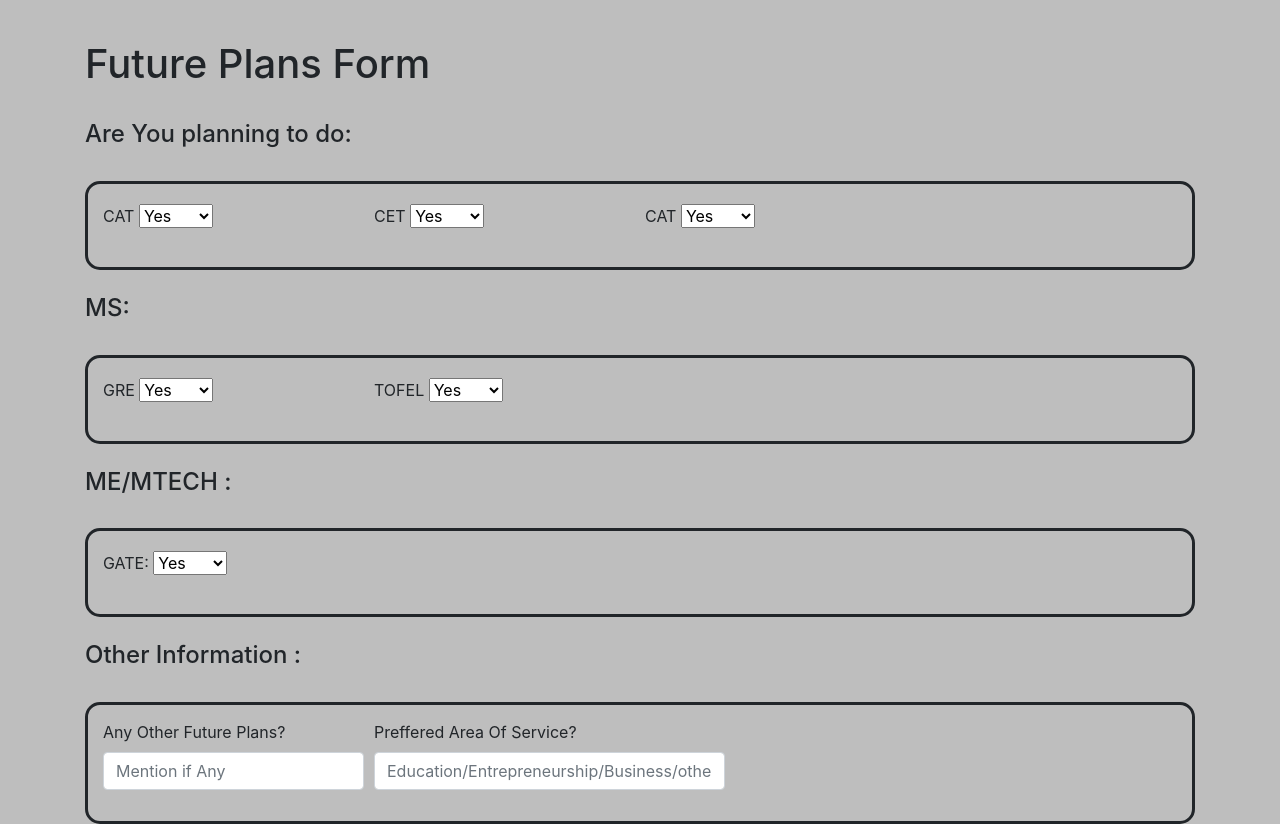
After one commit to HARDIKY/Proctor-System, a PHP site: page /proctor/form4.html in a window 1280 px wide. The commit adds this page. Run offline with PHP 8.4, Linux system fonts and the light colour scheme.

Commit message:
Added form4

```diff
--- /dev/null
+++ b/backend/student/form4.html
@@ -0,0 +1,195 @@
+<!DOCTYPE html>
+<html lang="en">
+  <head>
+    <meta charset="UTF-8" />
+    <meta name="viewport" content="width=device-width, initial-scale=1.0" />
+    <script src="https://ajax.googleapis.com/ajax/libs/jquery/3.5.1/jquery.min.js"></script>
+    <script src="https://maxcdn.bootstrapcdn.com/bootstrap/3.4.1/js/bootstrap.min.js"></script>
+
+    <link
+      rel="stylesheet"
+      href="https://stackpath.bootstrapcdn.com/bootstrap/4.5.2/css/bootstrap.min.css"
+      integrity="sha384-JcKb8q3iqJ61gNV9KGb8thSsNjpSL0n8PARn9HuZOnIxN0hoP+VmmDGMN5t9UJ0Z"
+      crossorigin="anonymous"
+    />
+
+    <title>Future Plans form</title>
+    <style>
+      body {
+        background-color: #bebebe;
+      }
+      ul.b {
+        list-style-type: square;
+      }
+      .collapsible {
+        background-color: #777;
+        color: white;
+        cursor: pointer;
+        margin-left:20px;
+        margin-top:20px;
+        /* padding: 0 18px; */
+        width: 32%;
+        height: 30px;
+        border: none;
+        border-radius: 10px;
+        text-align: left;
+        outline: none;
+        font-size: 12px;
+      }
+
+      .active, .collapsible:hover {
+        background-color: #555;
+      }
+
+      .collapsible:after {
+        content: '\002B';
+        color: white;
+        font-weight: bold;
+        float: right;
+        margin-left: 5px;
+      }
+
+      .active:after {
+        content: "\2212";
+      }
+
+      .content {
+        padding: 0 18px;
+        max-height: 0;
+        overflow: hidden;
+        transition: max-height 0.2s ease-out;
+        background-color: #bebebe;
+      }
+
+    </style>
+  </head>
+<body>
+  <div class="container mt-3">
+    <br />
+    <h1>Future Plans Form</h1>
+<form action="form3Back.php" method="POST">
+
+  <!-- =================================================================================================== -->
+      <br>
+    <h4>Are You planning to do:</h4>
+    <br>
+    <div class="forborder" style="border: solid; padding: 15px; border-radius: 15px ">
+      <div class="form-row">
+        <div class="form-group col-md-3">
+          <label for="dept" style="padding-top: 5px">CAT</label>
+              <select name="sscboard" >
+                <!-- <option value="<?php echo $row['sscboard']; ?>"><?php echo $row['sscboard']; ?></option> -->
+                <option value="CBSC">Yes</option>
+                <option value="ICSE">No</option>
+                <option value="ICSE">Maybe</option>
+              </select>
+        </div>
+        <div class="form-group col-md-3">
+          <label for="dept" style="padding-top: 5px">CET</label>
+              <select name="sscboard" >
+                <!-- <option value="<?php echo $row['sscboard']; ?>"><?php echo $row['sscboard']; ?></option> -->
+                <option value="CBSC">Yes</option>
+                <option value="ICSE">No</option>
+                <option value="ICSE">Maybe</option>
+              </select>
+        </div>
+        <div class="form-group col-md-3">
+          <label for="dept" style="padding-top: 5px">CAT</label>
+              <select name="sscboard" >
+                <!-- <option value="<?php echo $row['sscboard']; ?>"><?php echo $row['sscboard']; ?></option> -->
+                <option value="CBSC">Yes</option>
+                <option value="ICSE">No</option>
+                <option value="ICSE">Maybe</option>
+              </select>
+        </div>
+      </div>
+    </div>
+
+<!-- ====================================================================================================== -->
+<br>
+<h4>MS:</h4>
+<br>
+<div class="forborder" style="border: solid; padding: 15px; border-radius: 15px ">
+  <div class="form-row">
+    <div class="form-group col-md-3">
+      <label for="dept" style="padding-top: 5px">GRE</label>
+          <select name="sscboard" >
+            <!-- <option value="<?php echo $row['sscboard']; ?>"><?php echo $row['sscboard']; ?></option> -->
+            <option value="CBSC">Yes</option>
+            <option value="ICSE">No</option>
+            <option value="ICSE">Maybe</option>
+          </select>
+    </div>
+    <div class="form-group col-md-3">
+      <label for="dept" style="padding-top: 5px">TOFEL</label>
+          <select name="sscboard" >
+            <!-- <option value="<?php echo $row['sscboard']; ?>"><?php echo $row['sscboard']; ?></option> -->
+            <option value="CBSC">Yes</option>
+            <option value="ICSE">No</option>
+            <option value="ICSE">Maybe</option>
+          </select>
+    </div>
+    <!-- <div class="form-group col-md-3">
+      <label for="dept" style="padding-top: 5px">CAT</label>
+          <select name="sscboard" > -->
+            <!-- <option value="<?php echo $row['sscboard']; ?>"><?php echo $row['sscboard']; ?></option> -->
+            <!-- <option value="CBSC">Yes</option>
+            <option value="ICSE">No</option>
+            <option value="ICSE">Maybe</option>
+          </select> -->
+    <!-- </div> -->
+  </div>
+</div>
+<!-- =============================================================================================== -->
+<br>
+<h4>ME/MTECH :</h4>
+<br>
+<div class="forborder" style="border: solid; padding: 15px; border-radius: 15px ">
+  <div class="form-row">
+    <div class="form-group col-md-3">
+      <label for="dept" style="padding-top: 5px">GATE:</label>
+          <select name="sscboard" >
+            <!-- <option value="<?php echo $row['sscboard']; ?>"><?php echo $row['sscboard']; ?></option> -->
+            <option value="CBSC">Yes</option>
+            <option value="ICSE">No</option>
+            <option value="ICSE">Maybe</option>
+          </select>
+    </div>
+  </div>
+</div>
+
+<!-- =============================================================================================== -->
+<br>
+<h4>Other Information :</h4>
+<br>
+<div class="forborder" style="border: solid; padding: 15px; border-radius: 15px ">
+  <div class="form-row">
+    <div class="form-group col-md-3">
+      <label for="inputEmail4">Any Other Future Plans?</label>
+              <input
+                type="text"
+                name="sem1sub"
+                class="form-control"
+                id="NameInfo1"
+                aria-describedby="emailHelp"
+                placeholder="Mention if Any"
+              />
+    </div>
+    <div class="form-group col-md-4">
+      <label for="inputEmail4">Preffered Area Of Service?</label>
+              <input
+                type="text"
+                name="sem1sub"
+                class="form-control"
+                id="NameInfo1"
+                aria-describedby="emailHelp"
+                placeholder="Education/Entrepreneurship/Business/others"
+              />
+    </div>
+  </div>
+</div>
+
+
+</form>
+</div>
+  </body>
```
Also changed, not shown: backend/student/form3.php (+6 -6 lines).
